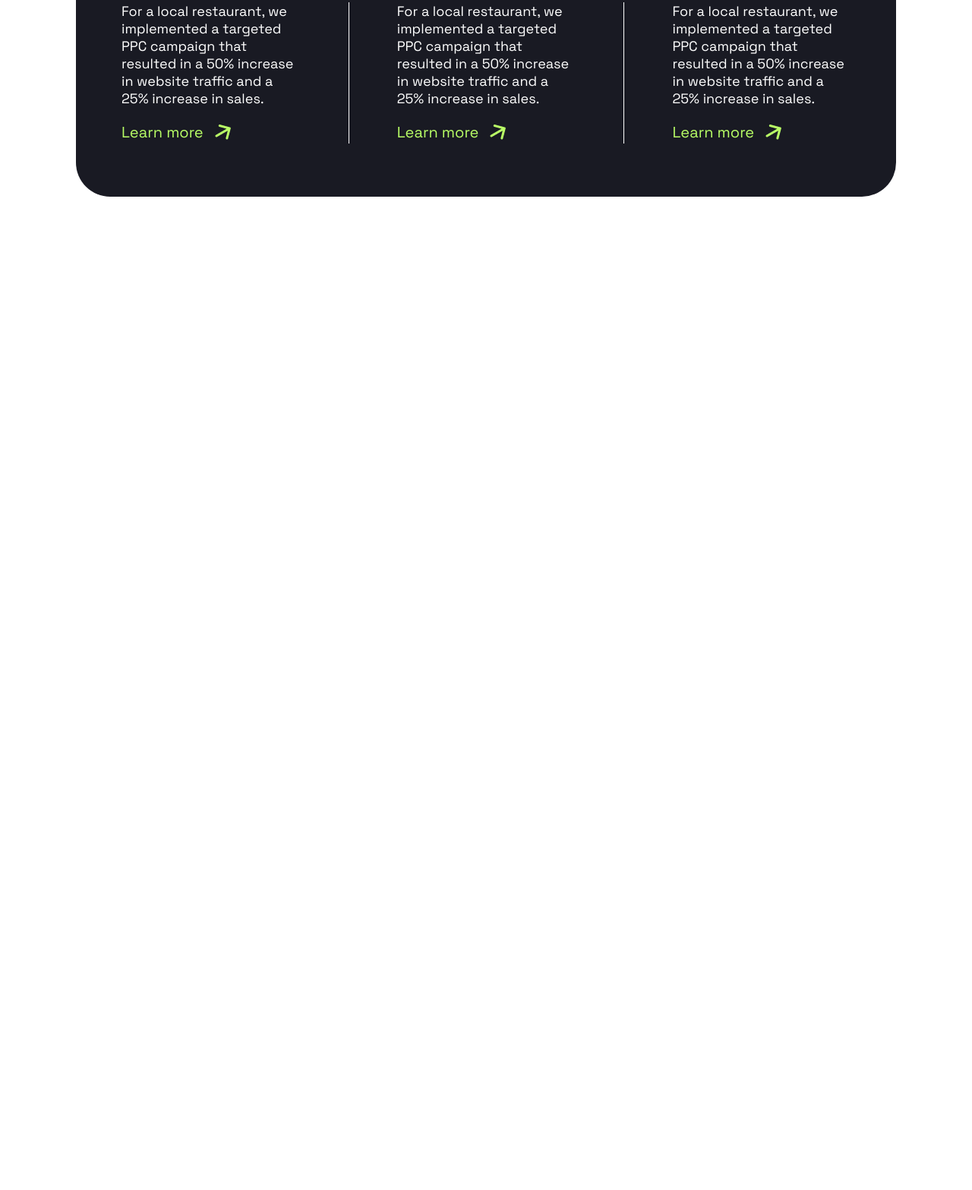
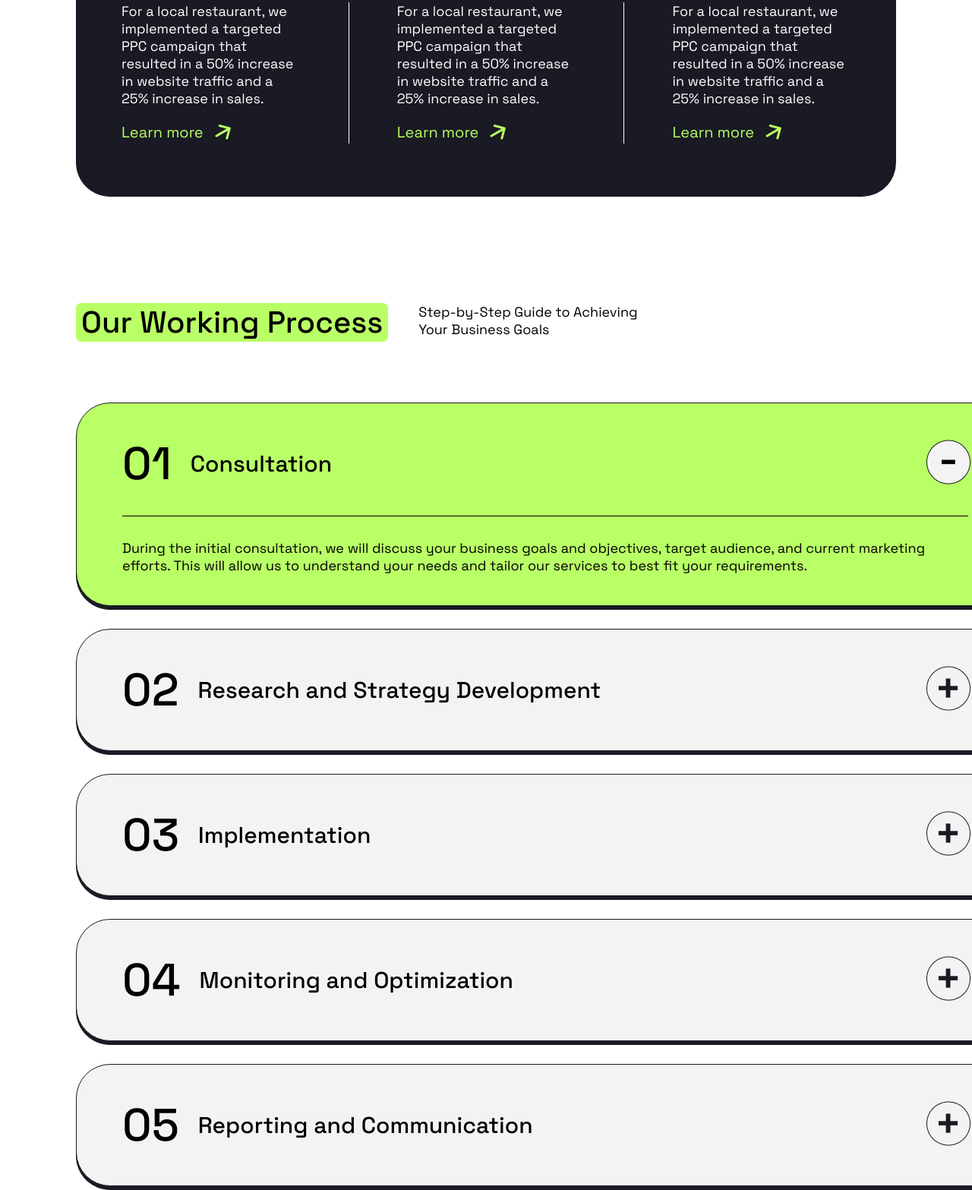
Before and after one commit to shahidulmiraj/positivus, a plain HTML site: page index.html in a window 1280 px wide. Shown: the part 3016-4583 px from the top of the page at 76% size. Before the commit the page ends 3275 px from the top, so only its background shows below. Drawn offline with Linux system fonts and the light colour scheme.

Commit message:
add process section and design it

```diff
--- a/assets/css/style.css
+++ b/assets/css/style.css
@@ -364,3 +364,59 @@ button:hover {
   height: 186px;
   background: #fff;
 }
+/* ----------------------------------------------------------------------------------------------------------------------- */
+/* process section  */
+.process-section {
+  margin-top: 140px;
+}
+.process-section .section-heading p {
+  width: 292px;
+  flex-shrink: 0;
+}
+.process-cards {
+  display: inline-flex;
+  flex-direction: column;
+  align-items: flex-start;
+  gap: 30px;
+}
+.process-card {
+  display: flex;
+  width: 1234px;
+  padding: 41px 60px;
+  flex-direction: column;
+  align-items: flex-start;
+  gap: 10px;
+  border-radius: 45px;
+  border: 1px solid var(--Dark);
+  background: var(--Grey);
+  box-shadow: 0px 5px 0px 0px var(--Dark);
+}
+.process-card.special {
+  gap: 30px;
+  background: var(--Green, #b9ff66);
+}
+.process-card.special .card-line {
+  width: 1114px;
+  height: 1px;
+  background: #000;
+}
+.process-card .card-content {
+  display: flex;
+  width: 1117px;
+  justify-content: space-between;
+  align-items: center;
+}
+.card-content .content-heading {
+  display: flex;
+  align-items: center;
+  gap: 25px;
+}
+.card-content .content-heading span {
+  font-size: 60px;
+  font-weight: 500;
+}
+.card-content .content-heading p {
+  font-size: 30px;
+  font-weight: 500;
+  width: 612px;
+}
--- a/index.html
+++ b/index.html
@@ -202,6 +202,87 @@
         </div>
       </div>
     </section>
+    <section class="wrapper">
+      <div class="process-section">
+        <div class="section-heading">
+          <h2>Our Working Process </h2>
+          <p>Step-by-Step Guide to Achieving Your Business Goals</p>
+        </div>
+        <div class="process-cards">
+          <div class="process-card special">
+            <div class="card-content">
+              <div class="content-heading">
+                <span>01</span>
+                <p>Consultation</p>
+              </div>
+              <div>
+                <img src="./assets/image/minus_icon.png" alt="">
+              </div>
+            </div>
+            <div class="card-line"></div>
+            <p>During the initial consultation, we will discuss your business goals and objectives, target audience, and current marketing efforts. This will allow us to understand your needs and tailor our services to best fit your requirements.</p>
+          </div>
+          <div class="process-card">
+            <div class="card-content">
+              <div class="content-heading">
+                <span>02</span>
+                <p>Research and Strategy Development</p>
+              </div>
+              <div>
+                <img src="./assets/image/Plus_icon.png" alt="">
+              </div>
+            </div>
+          </div>
+          <div class="process-card">
+            <div class="card-content">
+              <div class="content-heading">
+                <span>03</span>
+                <p>Implementation</p>
+              </div>
+              <div>
+                <img src="./assets/image/Plus_icon.png" alt="">
+              </div>
+            </div>
+          </div>
+          <div class="process-card">
+            <div class="card-content">
+              <div class="content-heading">
+                <span>04</span>
+                <p>Monitoring and Optimization</p>
+              </div>
+              <div>
+                <img src="./assets/image/Plus_icon.png" alt="">
+              </div>
+            </div>
+          </div>
+          <div class="process-card">
+            <div class="card-content">
+              <div class="content-heading">
+                <span>05</span>
+                <p>Reporting and Communication</p>
+              </div>
+              <div>
+                <img src="./assets/image/Plus_icon.png" alt="">
+              </div>
+            </div>
+          </div>
+          <div class="process-card">
+            <div class="card-content">
+              <div class="content-heading">
+                <span>06</span>
+                <p>Continual Improvement</p>
+              </div>
+              <div>
+                <img src="./assets/image/Plus_icon.png" alt="">
+              </div>
+            </div>
+          </div>
+        </div>
+      </div>
+    </section>
+    <section class="wrapper">
+
+    </section>
   </main>
   <footer>
 
```
Also changed, not shown: assets/image/Plus_icon.png (added), assets/image/minus_icon.png (added).
